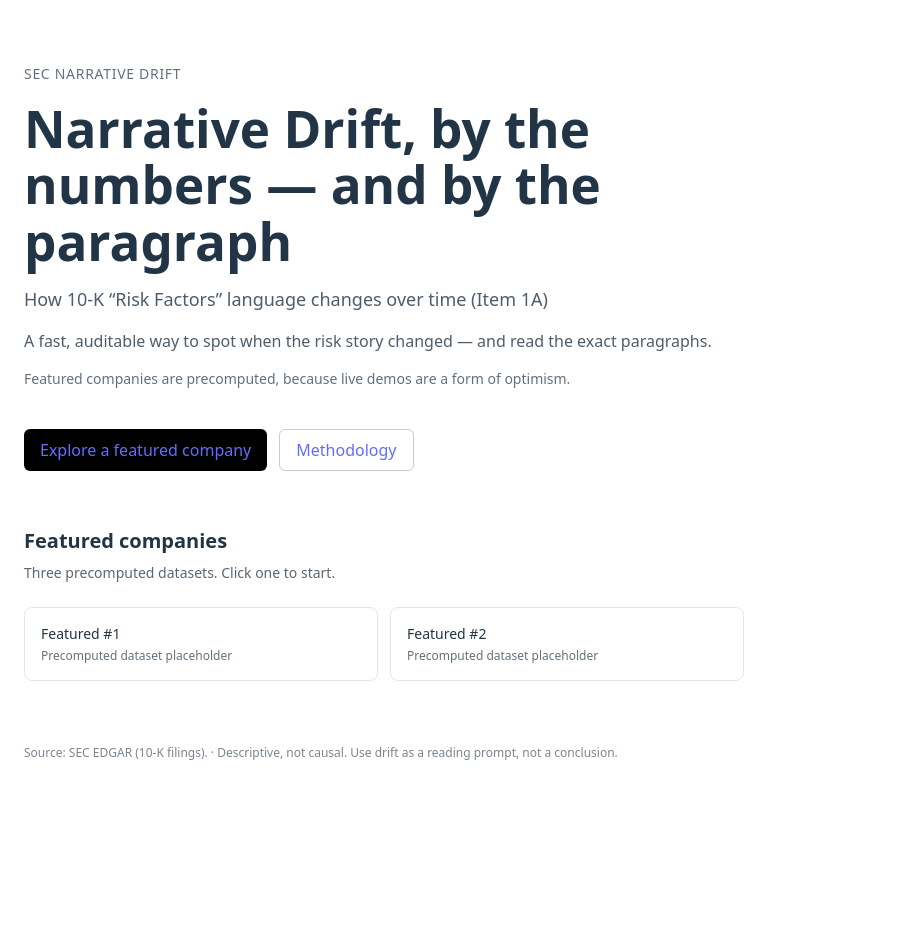
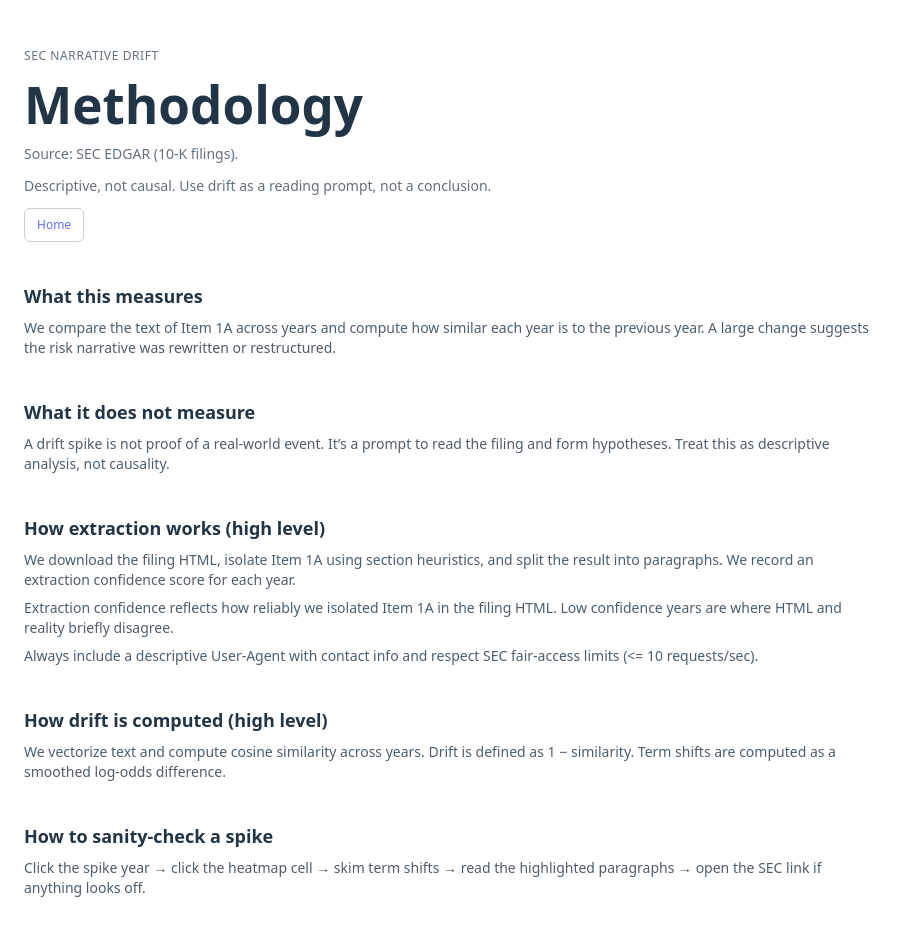
Before and after one commit to leibenjamin/sec-narrative-drift, a React (Vite) app: page /methodology in a window 1280 px wide. Before the commit this address led to /. Shown: the top 943 px of the page, without its empty margins (0-908 px from the left). Before the commit the page ends 825 px from the top, so only its background shows below. Built offline with nearby package versions, Linux system fonts and the light colour scheme.

Commit message:
feat: add Methodology page, and add Data Quality drawer

```diff
--- a/src/App.tsx
+++ b/src/App.tsx
@@ -2,6 +2,7 @@
 import { BrowserRouter, Routes, Route, Navigate } from "react-router-dom"
 import Home from "./pages/Home"
 import Company from "./pages/Company"
+import Methodology from "./pages/Methodology"
 
 export default function App() {
   return (
@@ -10,6 +11,7 @@ export default function App() {
         <Route path="/" element={<Home />} />
         <Route path="/company" element={<Company />} />
         <Route path="/company/:ticker" element={<Company />} />
+        <Route path="/methodology" element={<Methodology />} />
         {/* optional: send unknown URLs back home */}
         <Route path="*" element={<Navigate to="/" replace />} />
       </Routes>
--- /dev/null
+++ b/src/components/DataProvenanceDrawer.tsx
@@ -0,0 +1,31 @@
+import { copy } from "../lib/copy"
+
+export default function DataProvenanceDrawer() {
+  return (
+    <details className="rounded-md border border-black/20 text-sm">
+      <summary className="cursor-pointer list-none px-3 py-2 font-medium">
+        {copy.dataQuality.title}
+      </summary>
+      <div className="space-y-3 px-3 pb-3 text-sm">
+        <p className="opacity-80">{copy.global.sourceLine}</p>
+        <p className="opacity-80">{copy.methodology.paragraphs.secAccess}</p>
+        <p className="opacity-80">{copy.dataQuality.helper}</p>
+        <div className="flex flex-wrap gap-2 text-xs">
+          <span className="rounded-full border border-black/10 px-2 py-1">
+            {copy.dataQuality.badges.high}
+          </span>
+          <span className="rounded-full border border-black/10 px-2 py-1">
+            {copy.dataQuality.badges.medium}
+          </span>
+          <span className="rounded-full border border-black/10 px-2 py-1">
+            {copy.dataQuality.badges.low}
+          </span>
+          <span className="rounded-full border border-black/10 px-2 py-1">
+            {copy.dataQuality.badges.skipped}
+          </span>
+        </div>
+        <p className="opacity-80">{copy.dataQuality.guidance}</p>
+      </div>
+    </details>
+  )
+}
--- a/src/lib/copy.ts
+++ b/src/lib/copy.ts
@@ -161,6 +161,8 @@ export const copy = {
         "A drift spike is not proof of a real-world event. It’s a prompt to read the filing and form hypotheses. Treat this as descriptive analysis, not causality.",
       extraction:
         "We download the filing HTML, isolate Item 1A using section heuristics, and split the result into paragraphs. We record an extraction confidence score for each year.",
+      secAccess:
+        "Always include a descriptive User-Agent with contact info and respect SEC fair-access limits (<= 10 requests/sec).",
       drift:
         "We vectorize text and compute cosine similarity across years. Drift is defined as 1 − similarity. Term shifts are computed as a smoothed log‑odds difference.",
       sanityCheck:
--- a/src/pages/Company.tsx
+++ b/src/pages/Company.tsx
@@ -1,6 +1,7 @@
 import { useEffect, useMemo, useState } from "react"
 import { Link, useParams } from "react-router-dom"
 import ComparePane from "../components/ComparePane"
+import DataProvenanceDrawer from "../components/DataProvenanceDrawer"
 import DriftTimeline from "../components/DriftTimeline"
 import SimilarityHeatmap from "../components/SimilarityHeatmap"
 import TermShiftBars from "../components/TermShiftBars"
@@ -188,6 +189,16 @@ export default function Company() {
           <p className="text-sm opacity-70">{copy.company.sectionValueMvp}</p>
         </header>
 
+        <div className="flex flex-wrap items-center gap-3">
+          <Link
+            to="/methodology"
+            className="inline-flex items-center rounded-md border border-black/20 px-3 py-2 text-sm hover:bg-black/5"
+          >
+            {copy.company.topButtons.methodology}
+          </Link>
+          <DataProvenanceDrawer />
+        </div>
+
         <section className="grid gap-4 sm:grid-cols-3">
           <div className="rounded-lg border border-black/10 p-4">
             <div className="text-xs uppercase tracking-wider opacity-70">
--- /dev/null
+++ b/src/pages/Methodology.tsx
@@ -0,0 +1,57 @@
+import { Link } from "react-router-dom"
+import { copy } from "../lib/copy"
+
+export default function Methodology() {
+  return (
+    <main className="min-h-screen">
+      <div className="mx-auto max-w-4xl px-6 py-12 space-y-10">
+        <header className="space-y-3">
+          <p className="text-xs uppercase tracking-wider opacity-70">
+            {copy.global.appName}
+          </p>
+          <h1 className="text-3xl font-semibold">{copy.methodology.pageTitle}</h1>
+          <p className="text-sm opacity-70">{copy.global.sourceLine}</p>
+          <p className="text-sm opacity-70">{copy.global.caveatLine}</p>
+          <Link
+            to="/"
+            className="inline-flex items-center rounded-md border border-black/20 px-3 py-2 text-xs hover:bg-black/5"
+          >
+            {copy.nav.home}
+          </Link>
+        </header>
+
+        <section className="space-y-2">
+          <h2 className="text-lg font-semibold">{copy.methodology.headings.whatMeasures}</h2>
+          <p className="text-sm opacity-80">{copy.methodology.paragraphs.whatMeasures}</p>
+        </section>
+
+        <section className="space-y-2">
+          <h2 className="text-lg font-semibold">{copy.methodology.headings.whatNot}</h2>
+          <p className="text-sm opacity-80">{copy.methodology.paragraphs.whatNot}</p>
+        </section>
+
+        <section className="space-y-2">
+          <h2 className="text-lg font-semibold">{copy.methodology.headings.extraction}</h2>
+          <p className="text-sm opacity-80">{copy.methodology.paragraphs.extraction}</p>
+          <p className="text-sm opacity-80">{copy.dataQuality.helper}</p>
+          <p className="text-sm opacity-80">{copy.methodology.paragraphs.secAccess}</p>
+        </section>
+
+        <section className="space-y-2">
+          <h2 className="text-lg font-semibold">{copy.methodology.headings.drift}</h2>
+          <p className="text-sm opacity-80">{copy.methodology.paragraphs.drift}</p>
+        </section>
+
+        <section className="space-y-2">
+          <h2 className="text-lg font-semibold">{copy.methodology.headings.sanityCheck}</h2>
+          <p className="text-sm opacity-80">{copy.methodology.paragraphs.sanityCheck}</p>
+        </section>
+
+        <section className="space-y-2">
+          <h2 className="text-lg font-semibold">{copy.methodology.headings.credits}</h2>
+          <p className="text-sm opacity-70">{copy.methodology.paragraphs.credits}</p>
+        </section>
+      </div>
+    </main>
+  )
+}
```
